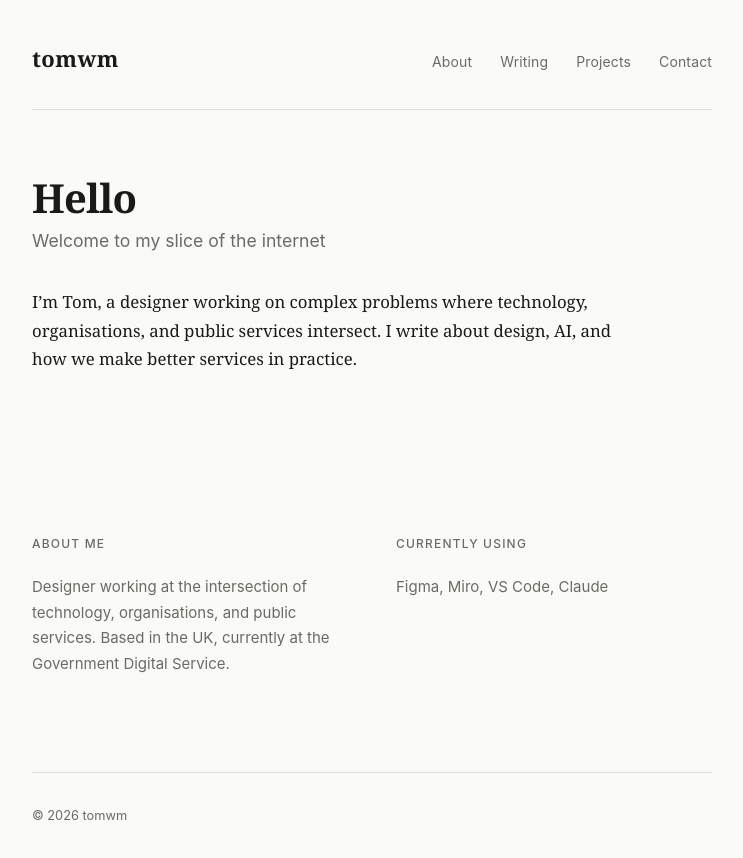
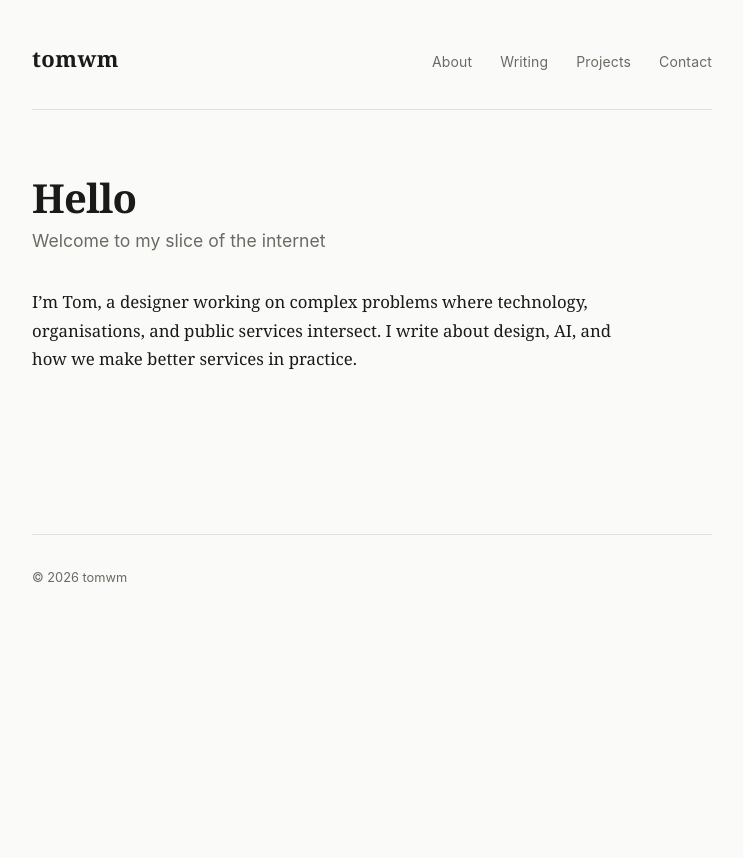
Before and after one commit to tomwm/tomwm.co.uk, a Next.js app: page / in a window 1280 px wide. Shown: the whole page, without its empty margins (268-1011 px from the left). After the commit the page ends 800 px from the top, so only its background shows below. Built offline with nearby package versions, Linux system fonts and the light colour scheme.

Commit message:
Remove about/tools sections from landing page
Co-Authored-By: Claude Sonnet 4.6 <noreply@anthropic.com>

```diff
--- a/app/page.tsx
+++ b/app/page.tsx
@@ -12,20 +12,6 @@ export default function HomePage() {
             I&rsquo;m Tom, a designer working on complex problems where technology, organisations, and public services intersect. I write about design, AI, and how we make better services in practice.
           </p>
         </section>
-
-        <div className="two-col">
-          <section className="section">
-            <h2>About Me</h2>
-            <p>
-              Designer working at the intersection of technology, organisations, and public services. Based in the UK, currently at the Government Digital Service.
-            </p>
-          </section>
-
-          <section className="section">
-            <h2>Currently using</h2>
-            <p>Figma, Miro, VS Code, Claude</p>
-          </section>
-        </div>
       </main>
       <footer className="site-footer">
         &copy; {new Date().getFullYear()} tomwm
```
